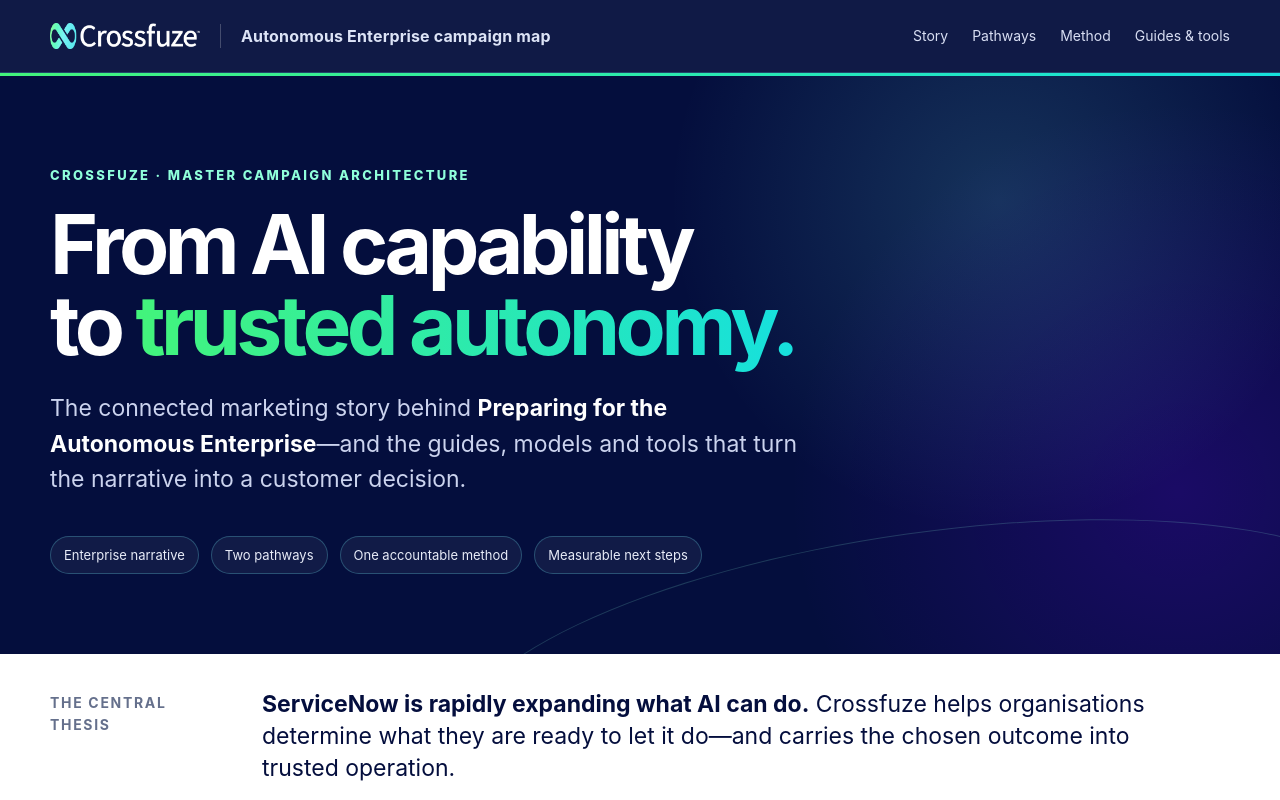
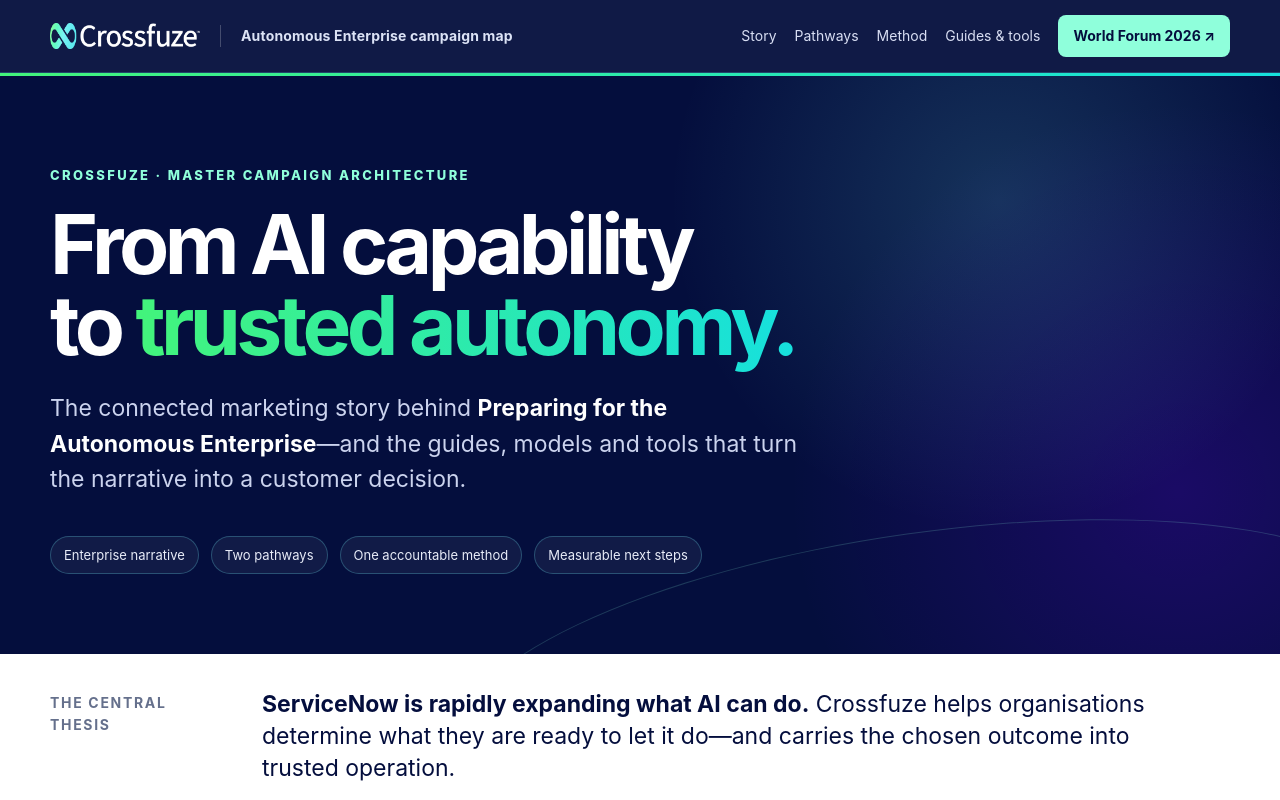
Before and after one commit to crossfuze-lighthouse/Autononomus-Enterprise-Master-Marketing-Narrative, a plain HTML site: page index.html in a window 1280 px wide. Shown: the top 800 px of the page. Drawn offline with Linux system fonts and the light colour scheme.

Commit message:
Add files via upload

```diff
--- a/index.html
+++ b/index.html
@@ -32,9 +32,16 @@
     @media(prefers-reduced-motion:reduce){html{scroll-behavior:auto}.step,.asset{transition:none}}
   </style>
 <style>@media(max-width:850px){.topbar .shell{height:auto;min-height:72px;flex-wrap:wrap;padding:12px 0;gap:12px}.nav{display:flex;width:100%;overflow-x:auto;white-space:nowrap;padding-bottom:4px;gap:18px}}section[id]{scroll-margin-top:110px}</style>
+<style>
+  .topbar .shell{gap:20px}.brand{min-width:0}.brand-title{font-size:14px}.nav{align-items:center;gap:18px;flex-shrink:0}
+  .nav .forum-button{display:inline-flex;align-items:center;justify-content:center;padding:10px 15px;border-radius:8px;background:var(--mint);color:var(--navy);font-weight:750;white-space:nowrap}.nav .forum-button:hover{background:var(--blue);color:var(--navy)}
+  .forum-section{padding:48px 0;background:var(--paper)}.forum-box{display:flex;align-items:center;justify-content:space-between;gap:32px;padding:36px;border:1px solid var(--line);border-top:3px solid var(--cyan);border-radius:16px;background:#fff}.forum-box .eyebrow{color:var(--muted)}.forum-box h2{margin:10px 0;font-size:clamp(28px,4vw,40px);line-height:1.15;letter-spacing:-.025em}.forum-box p{margin:0;max-width:680px;color:var(--muted)}.forum-link{display:inline-flex;align-items:center;justify-content:center;flex-shrink:0;padding:13px 20px;border-radius:8px;background:var(--navy);color:#fff;text-decoration:none;font-weight:750}.forum-link:hover{background:var(--navy2)}
+  @media(min-width:851px) and (max-width:1120px){.brand-title{display:none}}
+  @media(max-width:850px){.nav{flex-wrap:wrap;overflow:visible}.nav .forum-button{margin-left:auto}.forum-box{align-items:flex-start;flex-direction:column;padding:26px}}
+</style>
 </head>
 <body>
-  <header class="topbar"><div class="shell"><div class="brand"><img src="assets/crossfuze-logo-white.png" alt="Crossfuze"><span class="brand-title">Autonomous Enterprise campaign map</span></div><nav class="nav" aria-label="Page sections"><a href="#story">Story</a><a href="#pathways">Pathways</a><a href="#method">Method</a><a href="#assets">Guides & tools</a></nav></div></header>
+  <header class="topbar"><div class="shell"><div class="brand"><img src="assets/crossfuze-logo-white.png" alt="Crossfuze"><span class="brand-title">Autonomous Enterprise campaign map</span></div><nav class="nav" aria-label="Page sections"><a href="#story">Story</a><a href="#pathways">Pathways</a><a href="#method">Method</a><a href="#assets">Guides & tools</a><a class="forum-button" href="https://crossfuze-lighthouse.github.io/Worldforum26/" target="_blank" rel="noopener noreferrer">World Forum 2026 ↗</a></nav></div></header>
   <main>
     <section class="hero"><div class="shell"><div class="eyebrow">Crossfuze · master campaign architecture</div><h1>From AI capability<br>to <span>trusted autonomy.</span></h1><p>The connected marketing story behind <strong>Preparing for the Autonomous Enterprise</strong>—and the guides, models and tools that turn the narrative into a customer decision.</p><div class="hero-meta"><span class="pill">Enterprise narrative</span><span class="pill">Two pathways</span><span class="pill">One accountable method</span><span class="pill">Measurable next steps</span></div></div></section>
     <section class="statement"><div class="shell"><h2>The central thesis</h2><p><b>ServiceNow is rapidly expanding what AI can do.</b> Crossfuze helps organisations determine what they are ready to let it do—and carries the chosen outcome into trusted operation.</p></div></section>
@@ -70,6 +77,7 @@
       </div></div></section>
 
     <section class="one-line"><div class="shell"><div class="eyebrow" style="color:#08745b">The story in one line</div><blockquote>“The Autonomous Enterprise is the destination. The AI Readiness Gap is the barrier. Autonomy is earned. Permission to Automate defines the boundary. The Road to Zero turns readiness into evidenced outcomes.”</blockquote><button id="copyStory" type="button">Copy the campaign story</button></div></section>
+    <section class="forum-section" aria-labelledby="forum-title"><div class="shell"><div class="forum-box"><div><div class="eyebrow">LinkedIn campaign · London &amp; Toronto</div><h2 id="forum-title">World Forum 2026</h2><p>Explore the LinkedIn campaign for World Forum 2026 in London and Toronto.</p></div><a class="forum-link" href="https://crossfuze-lighthouse.github.io/Worldforum26/" target="_blank" rel="noopener noreferrer">Open campaign ↗</a></div></div></section>
   </main>
   <footer class="footer"><div class="shell"><b>Crossfuze · Autonomous Enterprise campaign map</b><span>Working campaign architecture · September 2026</span></div></footer>
   <script>
```
